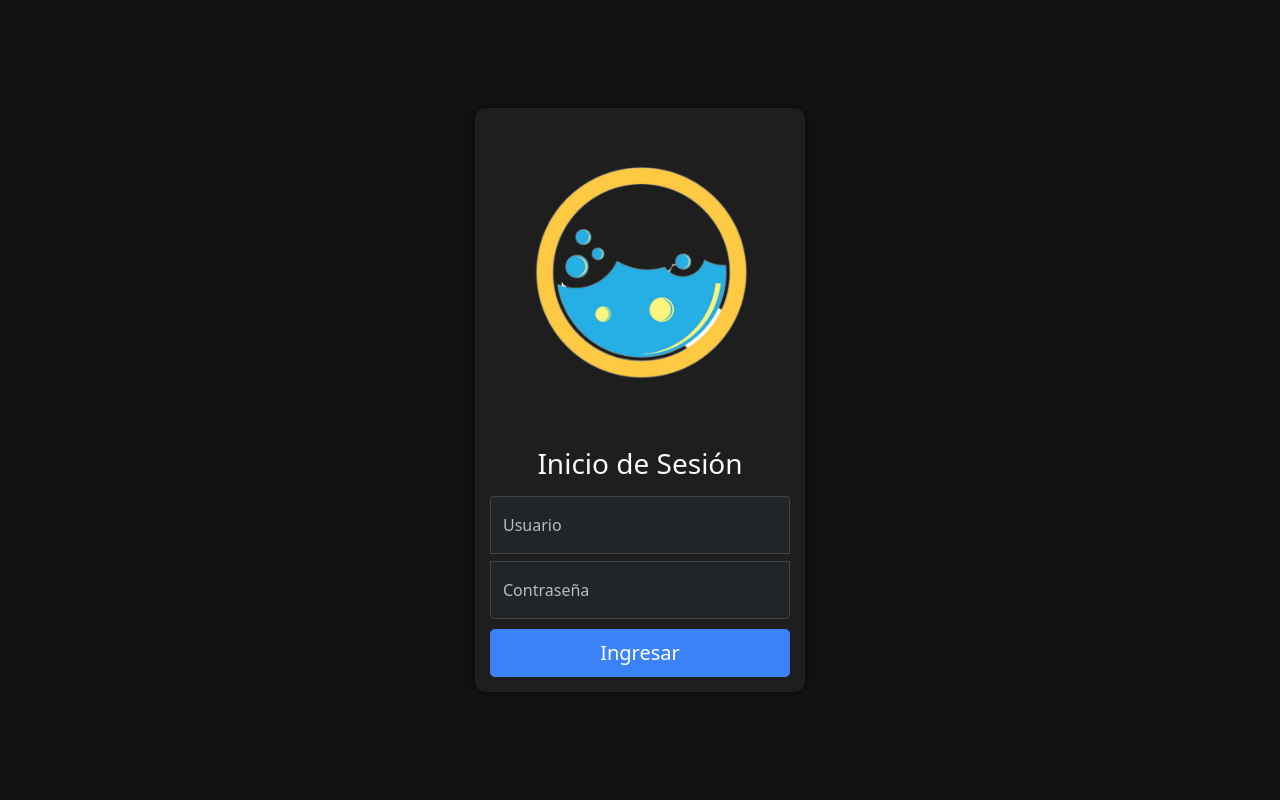
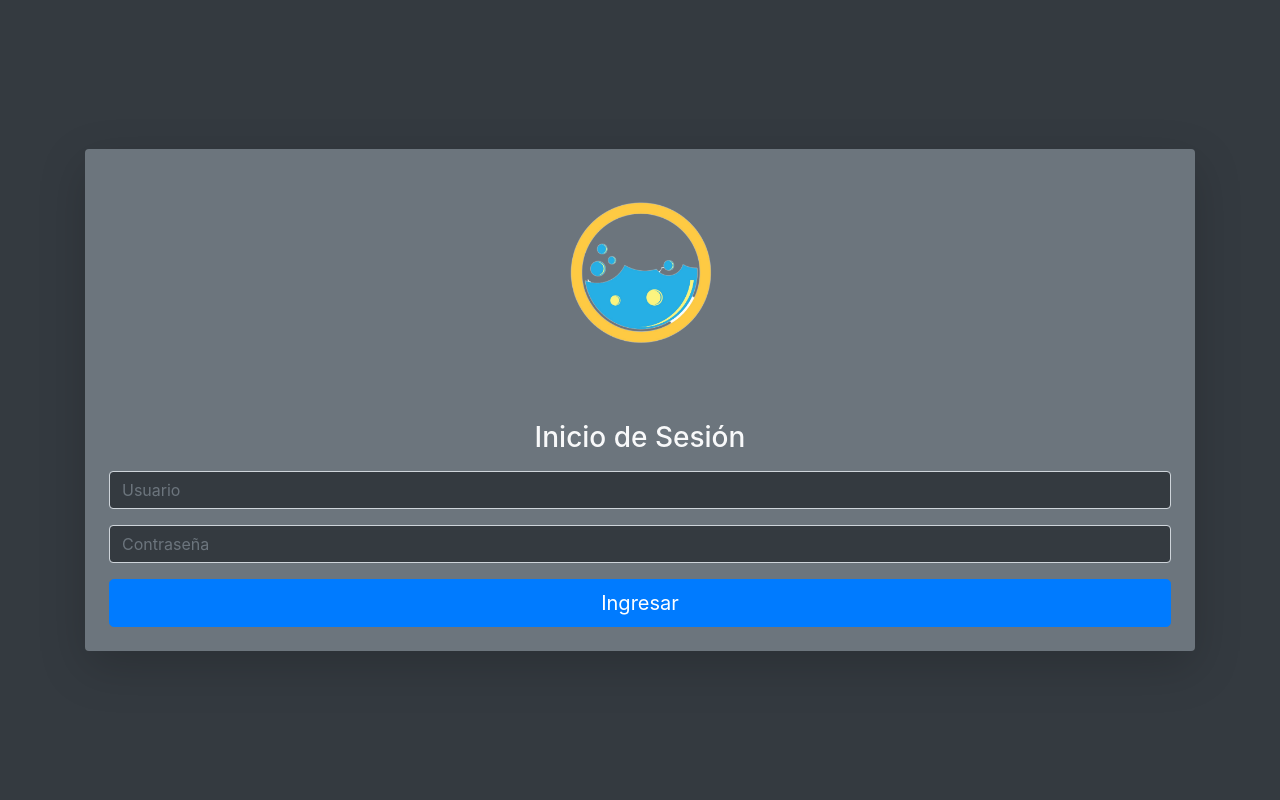
Before and after one commit to giulianoh92/laundry_manager_flask, a Flask app: page /login in a window 1280 px wide. Run offline with Flask 3, Linux system fonts and the light colour scheme; some libraries are stand-ins or nearby versions.

Commit message:
general refactoring of the js and routing

```diff
--- a/src/app.py
+++ b/src/app.py
@@ -16,7 +16,7 @@ from queries import CompQueries
 from config import config
 
 # Routes
-from routes import Order
+from routes import Order, Client
 
 app = Flask(__name__)
 csrf = CSRFProtect()
@@ -35,7 +35,7 @@ def login():
     if request.method == 'POST':
         user = User(0, request.form['password'], request.form['username'])
         logged_user = UserModel.login(user)
-        if (logged_user and logged_user.password) or logged_user.name == 'dev': # sacar 'dev' como usuario de prueba
+        if ((logged_user and logged_user.password)):
             login_user(logged_user)
             return redirect(url_for('home'))
         else:
@@ -66,73 +66,6 @@ def clients():
     clients = ClientModel.get_clients()
     return render_template('clients.html', clients=clients)
 
-@app.route('/details/<id>', methods=['GET'])
-#@login_required
-def order_details(id):
-    details = CompQueries.get_order_details(id)
-    return details
-
-@app.route('/finish/<int:id>', methods=['POST'])
-@login_required
-def finish(id):
-    try:
-        result = CompQueries.finish(id)
-        return jsonify({'success': True, 'finish_date': result}), 200
-    except Exception as e:
-        return jsonify({'success': False, 'error': str(e)}), 500
-
-@app.route('/register_order', methods=['POST'])
-@login_required
-def register_order():
-    try:
-        order = request.json
-        client_id = order['client_id']
-        items = []
-        for item in order['items']:
-            items.append({
-                'item_id':item['item_id'],
-                'service_id':item['service_id'],
-                'maincolor_id':item['maincolor_id'],
-                'othercolor_id':item['othercolor_id'],
-                'pattern_id':item['pattern_id'],
-                'size_id':item['size_id'],
-                'softener':item['softener'],
-                'indications':item['indications']
-            })
-        # POST 500 ERROR after this line
-        CompQueries.register_order(client_id, items)
-        return jsonify({'success': True}), 200
-    except Exception as e:
-        return jsonify({'success': False, 'error': str(e)}), 500
-
-@app.route('/register_client', methods=['POST'])
-@login_required
-def register_client():
-    try:
-        client_data = request.json
-        client = Client('', client_data['full_name'], client_data['address'], client_data['phone_number'])
-        ClientModel.add_client(client)
-        return jsonify({'success': True}), 200
-    except Exception as e:
-        return jsonify({'success': False, 'error': str(e)}), 500
-
-
-
-@app.route('/get_clients', methods=['GET'])
-@login_required
-def get_clients():
-    query = request.args.get('query')
-    if query:
-        clients = CompQueries.get_clients_matching(query)
-    else:
-        clients = ClientModel.get_clients()
-    return jsonify(clients)
-
-@app.route('/get_client/<id>', methods=['GET'])
-@login_required
-def get_client(id):
-    client = ClientModel.get_client(id)
-    return jsonify(client)
 
 @app.route('/get_items', methods=['GET'])
 @login_required
@@ -179,6 +112,8 @@ if __name__ == '__main__':
 
     # Blueprints
     app.register_blueprint(Order.main, url_prefix='/api/orders')
+    app.register_blueprint(Client.main, url_prefix='/api/clients')
+
     csrf.init_app(app)
     app.register_error_handler(401, status_401)
     app.register_error_handler(404, status_404)
--- a/src/static/css/login.css
+++ /dev/null
@@ -1,75 +0,0 @@
-html,
-body {
-  height: 100%;
-}
-
-body {
-  display: flex;
-  align-items: center;
-  padding-top: 40px;
-  padding-bottom: 40px;
-  background-color: #121212; /* Dark background color */
-  color: #e0e0e0; /* Light text color */
-}
-
-.form-signin {
-  width: 100%;
-  max-width: 330px;
-  padding: 15px;
-  margin: auto;
-  background-color: #1e1e1e; /* Dark form background */
-  border-radius: 10px;
-  box-shadow: 0 0 10px rgba(0, 0, 0, 0.5);
-}
-
-.form-signin .form-floating:focus-within {
-  z-index: 2;
-}
-
-.form-signin input[type="text"],
-.form-signin input[type="password"] {
-  background-color: #2c2c2c; /* Input background */
-  color: #e0e0e0; /* Input text color */
-  border: 1px solid #444; /* Input border */
-}
-
-.form-signin input[type="text"]:focus,
-.form-signin input[type="password"]:focus {
-  border-color: #666; /* Input focus border */
-}
-
-.form-signin input[type="text"] {
-  margin-bottom: -1px;
-  border-bottom-right-radius: 0;
-  border-bottom-left-radius: 0;
-}
-
-.form-signin input[type="password"] {
-  margin-bottom: 10px;
-  border-top-left-radius: 0;
-  border-top-right-radius: 0;
-}
-
-.form-signin label {
-  color: #bbb; /* Label text color */
-}
-
-.form-signin .btn {
-  background-color: #3b82f6; /* Button background color */
-  border-color: #3b82f6; /* Button border color */
-}
-
-.form-signin .btn:hover {
-  background-color: #2563eb; /* Button hover background color */
-  border-color: #2563eb; /* Button hover border color */
-}
-
-.form-signin .alert-primary {
-  background-color: #2d3748; /* Alert background color */
-  border-color: #2d3748; /* Alert border color */
-  color: #e2e8f0; /* Alert text color */
-}
-
-.form-signin .btn-close {
-  filter: invert(1); /* Invert close button for dark background */
-}
--- a/src/static/js/order_table.js
+++ b/src/static/js/order_table.js
@@ -8,7 +8,7 @@ document.addEventListener("DOMContentLoaded", function() {
                 const orderId = event.target.getAttribute("data-order-id");
                 const csrfToken = document.querySelector('meta[name="csrf-token"]').getAttribute('content');
 
-                fetch(`/finish/${orderId}`, {
+                fetch(`/api/orders/finish/${orderId}`, {
                     method: 'POST',
                     headers: {
                         'Content-Type': 'application/json',
@@ -45,7 +45,7 @@ document.addEventListener("DOMContentLoaded", function() {
                     detailsRows.forEach(detailsRow => detailsRow.remove());
                 } else {
                     // Si no hay detalles visibles, se hace la solicitud para obtener los detalles
-                    fetch(`/details/${orderId}`)
+                    fetch(`/api/orders/details/${orderId}`)
                         .then(response => {
                             if (!response.ok) {
                                 throw new Error('Network response was not ok');
--- a/src/templates/auth/login.html
+++ b/src/templates/auth/login.html
@@ -1,4 +1,3 @@
-
 <!DOCTYPE html>
 <html lang="en">
 
@@ -8,48 +7,44 @@
     <meta name="viewport" content="width=device-width, initial-scale=1.0">
     <title>Login</title>
     <link rel="shortcut icon" href="{{ url_for('static', filename='img/flask.svg') }}">
-    <!-- Bootstrap -->
-    <link href="https://cdn.jsdelivr.net/npm/bootstrap@5.1.0/dist/css/bootstrap.min.css" rel="stylesheet"
-        integrity="sha384-KyZXEAg3QhqLMpG8r+8fhAXLRk2vvoC2f3B09zVXn8CA5QIVfZOJ3BCsw2P0p/We" crossorigin="anonymous">
-    <!-- Custom CSS -->
-    <link rel="stylesheet" href="{{ url_for('static', filename='css/login.css') }}">
+    <!-- Bootstrap CSS -->
+    <link rel="stylesheet" href="https://stackpath.bootstrapcdn.com/bootstrap/4.3.1/css/bootstrap.min.css" crossorigin="anonymous">
+    <!-- Custom CSS
+    <link rel="stylesheet" href="{{ url_for('static', filename='css/login.css') }}">-->
 </head>
 
-<body class="text-center">
-    <form class="form-signin" action="/login" method="POST">
-        <div class="img-container">
-            <img class="mb-4" src="{{ url_for('static', filename='images/logo.png') }}" alt="" width="300" height="300">
+<body class="d-flex justify-content-center align-items-center min-vh-100 bg-dark text-light">
+    <div class="container">
+        <form class="form-signin bg-secondary p-4 rounded shadow-lg" action="/login" method="POST">
+            <div class="text-center mb-4">
+                <img class="mb-4" src="{{ url_for('static', filename='images/logo.png') }}" alt="" width="200" height="200">
             </div>
             {% with messages = get_flashed_messages() %}
-
             {% if messages %}
-        <br />
+            <div class="alert alert-primary alert-dismissible fade show" role="alert">
                 {% for message in messages %}
-        <div class="alert alert-primary alert-dismissible" role="alert">
                 <strong>{{ message }}</strong>
+                {% endfor %}
                 <button type="button" class="btn-close" data-bs-dismiss="alert" aria-label="Close"></button>
             </div>
-        {% endfor %}
             {% endif %}
-
             {% endwith %}
-        <h1 class="h3 mb-3 fw-normal text-light">Inicio de Sesión</h1>
+            <h1 class="h3 mb-3 fw-normal text-center">Inicio de Sesión</h1>
             <input type="hidden" name="csrf_token" value="{{ csrf_token() }}">
-        <div class="form-floating">
-            <input type="text" class="form-control bg-dark text-light" id="username" name="username" placeholder="Username">
-            <label for="username">Usuario</label>
+            <div class="form-floating mb-3">
+                <input type="text" class="form-control bg-dark text-light" id="username" name="username" placeholder="Usuario" required>
             </div>
-        <div class="form-floating mt-2">
-            <input type="password" class="form-control bg-dark text-light" name="password" placeholder="Password">
-            <label for="password">Contraseña</label>
+            <div class="form-floating mb-3">
+                <input type="password" class="form-control bg-dark text-light" id="password" name="password" placeholder="Contraseña" required>
             </div>
             <button class="w-100 btn btn-lg btn-primary" type="submit">Ingresar</button>
         </form>
+    </div>
 
+    <!-- Bootstrap JS -->
     <script src="https://cdn.jsdelivr.net/npm/bootstrap@5.1.0/dist/js/bootstrap.bundle.min.js"
         integrity="sha384-U1DAWAznBHeqEIlVSCgzq+c9gqGAJn5c/t99JyeKa9xxaYpSvHU5awsuZVVFIhvj"
-        crossorigin="anonymous">
-    </script>
+        crossorigin="anonymous"></script>
 </body>
 
 </html>
--- a/src/templates/base.html
+++ b/src/templates/base.html
@@ -45,7 +45,7 @@
                 </a>
             </li>
             </ul>
-
+            <!--
             <h6 class="sidebar-heading d-flex justify-content-between align-items-center px-3 mt-4 mb-1 text-muted">
             <span>Reportes</span>
             <a class="d-flex align-items-center text-muted" href="{{ url_for('home') }}">
@@ -78,6 +78,7 @@
                 </a>
             </li>
             </ul>
+            -->
         </div>
       </nav>
 
```
Also changed, not shown: src/models/OrderModel.py (+21 -1 lines), src/queries.py (+1 -22 lines), src/routes/Client.py (added, +43 -0 lines), src/routes/Order.py (+40 -40 lines), src/static/js/order_form.js (+102 -84 lines). Lines whose indentation alone changed are shown as unchanged.
